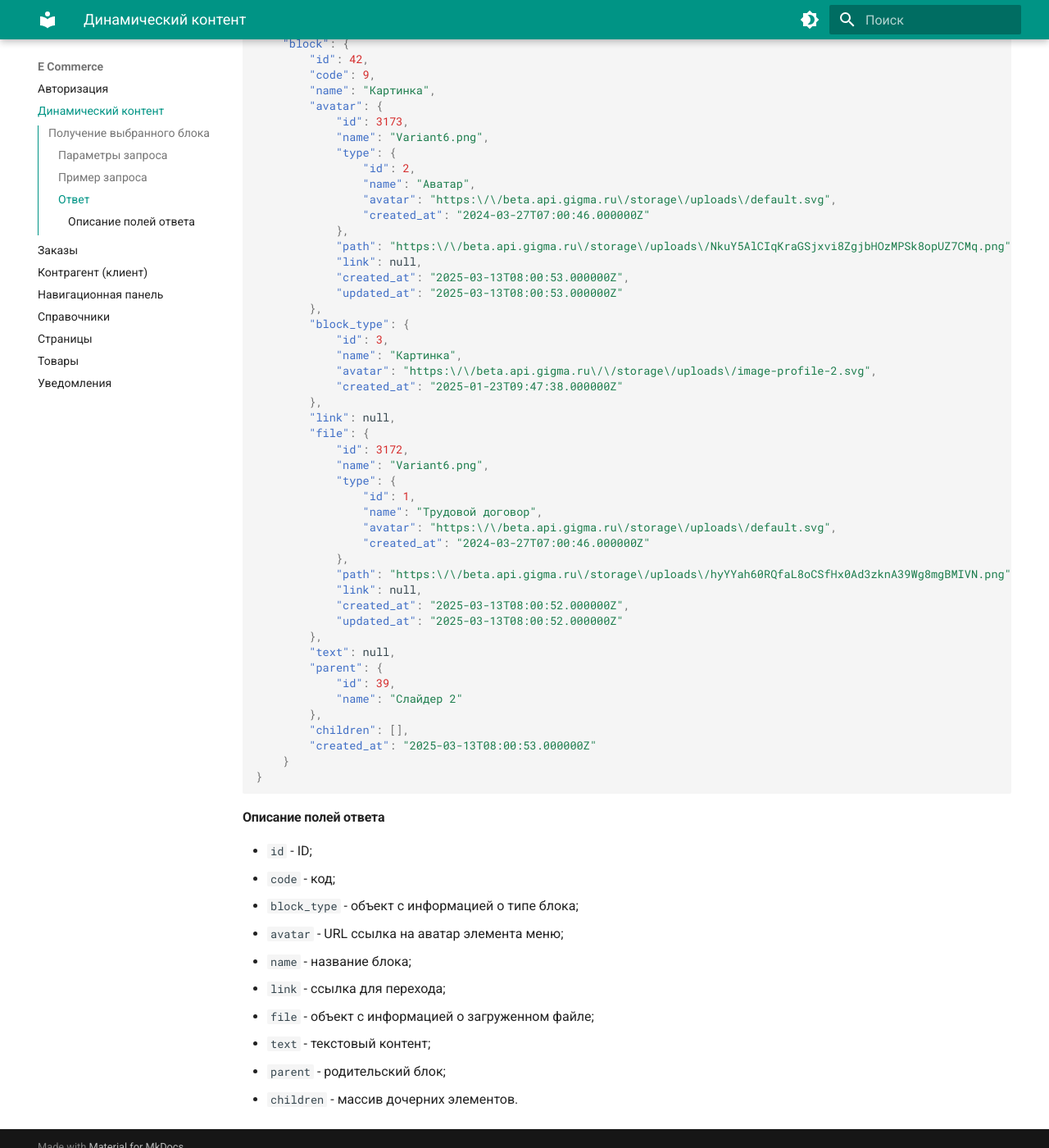
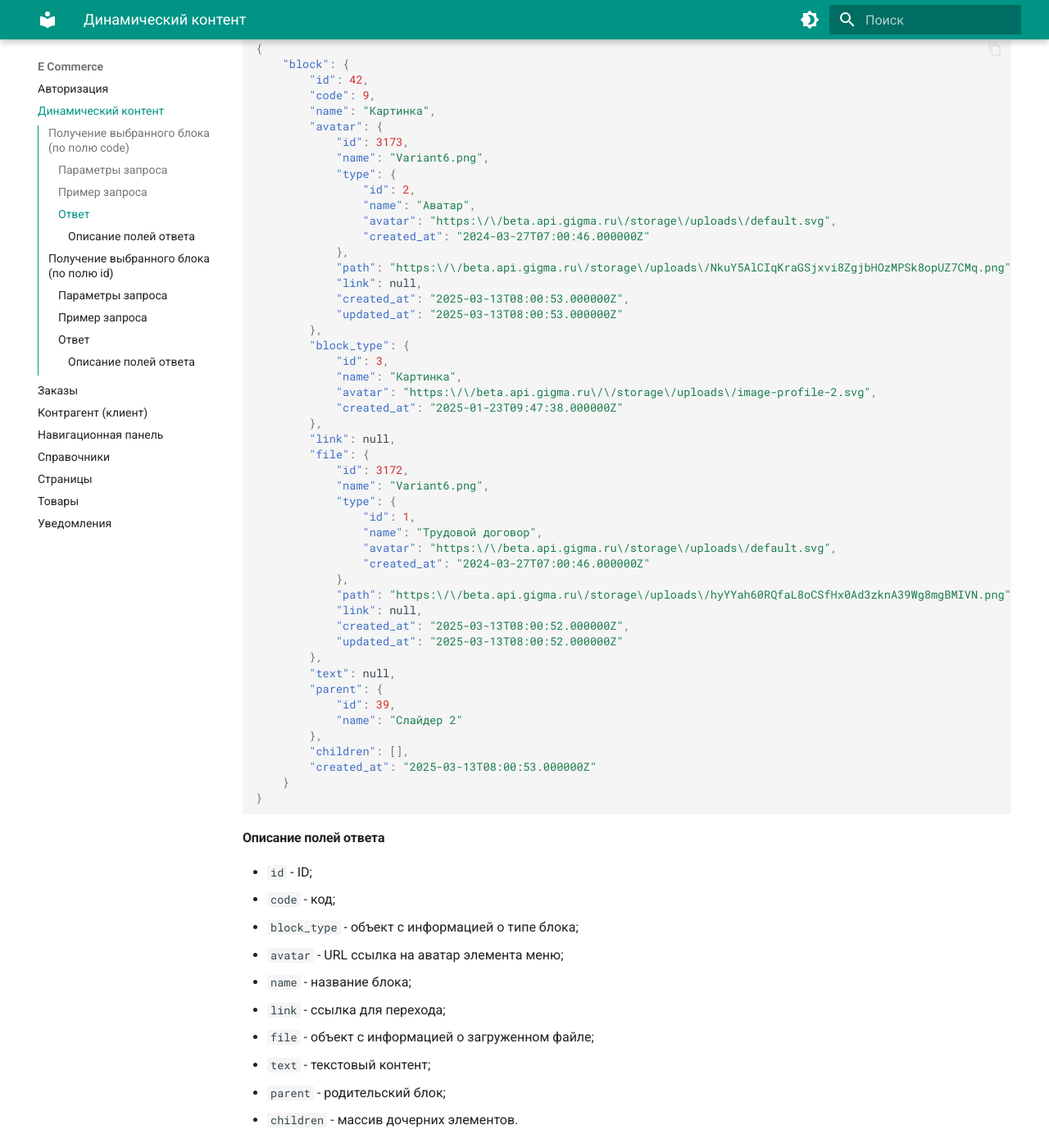
Before and after one commit to Krushanov/docs.erp.itecho.ru, an MkDocs documentation site: the page built from docs/E-Commerce/Динамический контент.md, in a window 1280 px wide and 1400 px high, scrolled down 668 px. Shown: the whole window at 82% size. Built offline with MkDocs 1.6.1 and Material for MkDocs 9.7.7, drawn with Linux system fonts in a browser that asks for light colours; some of the changed text lies outside the part shown.

Commit message:
Updated "Динамический контент.md" file.

````diff
--- a/docs/E-Commerce/Динамический контент.md
+++ b/docs/E-Commerce/Динамический контент.md
@@ -1,6 +1,6 @@
 # Динамический контент
 
-## Получение выбранного блока
+## Получение выбранного блока (по полю code)
 
 **Метод:** GET
 **URL:** `https://beta.api.gigma.ru/counterparty/blocks/{code}`
@@ -82,3 +82,86 @@
 - `text` - текстовый контент;
 - `parent` - родительский блок;
 - `children` - массив дочерних элементов.
+
+## Получение выбранного блока (по полю id)
+
+**Метод:** GET
+**URL:** `https://beta.api.gigma.ru/counterparty/blocks/id/{id}`
+**Авторизация:** -
+**Headers:** Token: {токен приложения из Gigma}
+
+### Параметры запроса
+
+Передаваемые параметры отсутствуют.
+
+### Пример запроса
+
+`https://beta.api.gigma.ru/counterparty/blocks/id/42`
+
+### Ответ
+
+При успешном действии возвращается HTTP код `200`.
+```json
+{
+	"block": {
+		"id": 42,
+		"code": 9,
+		"name": "Картинка",
+		"avatar": {
+			"id": 3173,
+			"name": "Variant6.png",
+			"type": {
+				"id": 2,
+				"name": "Аватар",
+				"avatar": "https:\/\/beta.api.gigma.ru\/storage\/uploads\/default.svg",
+				"created_at": "2024-03-27T07:00:46.000000Z"
+			},
+			"path": "https:\/\/beta.api.gigma.ru\/storage\/uploads\/NkuY5AlCIqKraGSjxvi8ZgjbHOzMPSk8opUZ7CMq.png",
+			"link": null,
+			"created_at": "2025-03-13T08:00:53.000000Z",
+			"updated_at": "2025-03-13T08:00:53.000000Z"
+		},
+		"block_type": {
+			"id": 3,
+			"name": "Картинка",
+			"avatar": "https:\/\/beta.api.gigma.ru\/\/storage\/uploads\/image-profile-2.svg",
+			"created_at": "2025-01-23T09:47:38.000000Z"
+		},
+		"link": null,
+		"file": {
+			"id": 3172,
+			"name": "Variant6.png",
+			"type": {
+				"id": 1,
+				"name": "Трудовой договор",
+				"avatar": "https:\/\/beta.api.gigma.ru\/storage\/uploads\/default.svg",
+				"created_at": "2024-03-27T07:00:46.000000Z"
+			},
+			"path": "https:\/\/beta.api.gigma.ru\/storage\/uploads\/hyYYah60RQfaL8oCSfHx0Ad3zknA39Wg8mgBMIVN.png",
+			"link": null,
+			"created_at": "2025-03-13T08:00:52.000000Z",
+			"updated_at": "2025-03-13T08:00:52.000000Z"
+		},
+		"text": null,
+		"parent": {
+			"id": 39,
+			"name": "Слайдер 2"
+		},
+		"children": [],
+		"created_at": "2025-03-13T08:00:53.000000Z"
+	}
+}
+```
+
+#### Описание полей ответа
+
+- `id` - ID;
+- `code` - код;
+- `block_type` - объект с информацией о типе блока;
+- `avatar` - URL ссылка на аватар элемента меню;
+- `name` - название блока;
+- `link` - ссылка для перехода;
+- `file` - объект с информацией о загруженном файле;
+- `text` - текстовый контент;
+- `parent` - родительский блок;
+- `children` - массив дочерних элементов.
````
